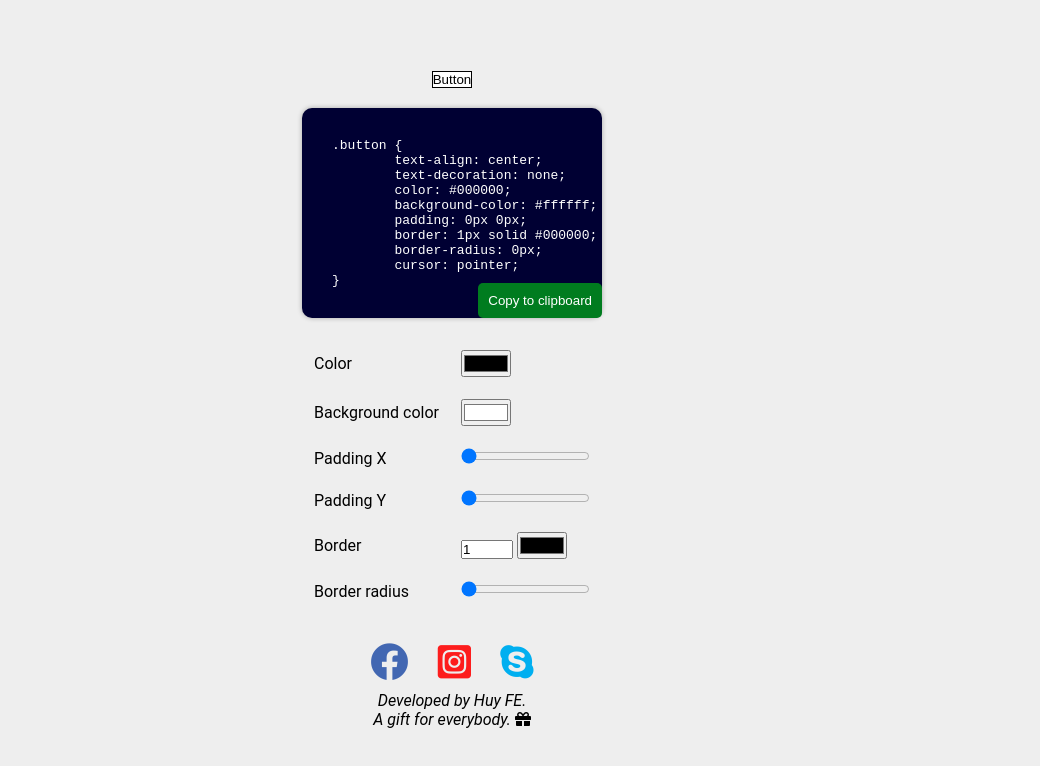
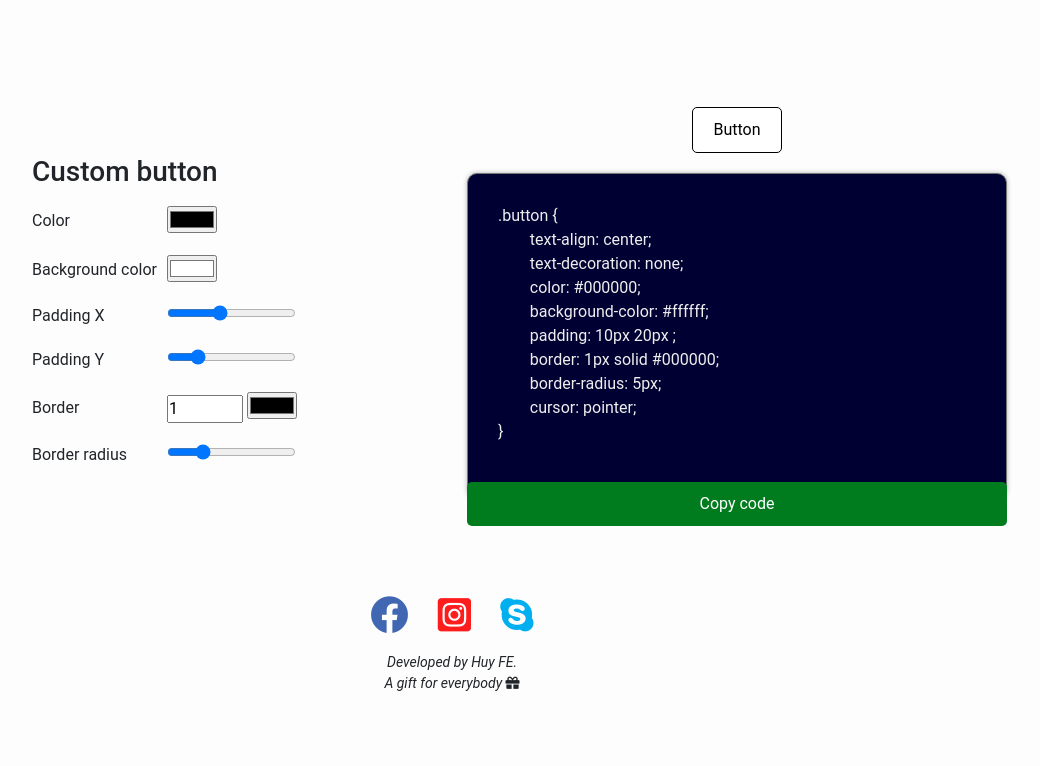
Before and after one commit to huyfe/custom-button, a plain HTML site: page index.html in a window 1280 px wide. Shown: the whole page, without its empty margins (188-1228 px from the left). Drawn offline with nearby package versions, Linux system fonts and the light colour scheme.

```diff
--- a/app.js
+++ b/app.js
@@ -22,7 +22,7 @@
         },
         {
             styleCss: "padding",
-            value: `${paddingX.value}px ${paddingY.value}px`
+            value: `${paddingY.value}px ${paddingX.value}px `
         },
         {
             styleCss: "border",
@@ -69,7 +69,7 @@
                 },
                 {
                     styleCss: "padding",
-                    value: `${paddingX.value}px ${paddingY.value}px`
+                    value: `${paddingY.value}px ${paddingX.value}px `
                 },
                 {
                     styleCss: "border",
@@ -94,7 +94,22 @@
         })
     }
     // Event click to copy code
-    document.querySelector("#copy").addEventListener("click", function () {
-        window.prompt("Copy to clipboard: Ctrl+C, Enter", outputCode.innerHTML);
-    })
+    // document.querySelector("#copy").addEventListener("click", function () {
+    //     window.prompt("Copy to clipboard: Ctrl+C, Enter", outputCode.innerHTML);
+    // })
 })();
+
+function myFunction() {
+    var copyText = document.getElementById("outputCode");
+    copyText.select();
+    copyText.setSelectionRange(0, 99999);
+    document.execCommand("copy");
+
+    var tooltip = document.getElementById("myTooltip");
+    tooltip.innerHTML = "Copied";
+}
+
+function outFunc() {
+    var tooltip = document.getElementById("myTooltip");
+    tooltip.innerHTML = "Copy to clipboard";
+}
--- a/index.html
+++ b/index.html
@@ -6,7 +6,9 @@
     <meta http-equiv="X-UA-Compatible" content="IE=edge">
     <meta name="viewport" content="width=device-width, initial-scale=1.0">
     <title>Custom Btn</title>
-
+    <!-- Link Bootstrap CSS-->
+    <link rel="stylesheet" href="https://stackpath.bootstrapcdn.com/bootstrap/4.3.1/css/bootstrap.min.css"
+        integrity="sha384-ggOyR0iXCbMQv3Xipma34MD+dH/1fQ784/j6cY/iJTQUOhcWr7x9JvoRxT2MZw1T" crossorigin="anonymous">
     <!-- Link My CSS -->
     <link rel="stylesheet" href="style.css">
 
@@ -19,14 +21,11 @@
 
 <body>
 
-    <button class="button" id="button">Button</button>
-
-    <div class="wrapCode">
-        <pre id="outputCode"></pre>
-
-        <button id="copy">Copy to clipboard</button>
-    </div>
-
+    <div class="container ">
+        <div class="row justify-content-center ">
+            <div class="col-lg-6 align-self-center">
+                <div class=" control w-75 ml-auto">
+                    <h3>Custom button</h3>
                     <table>
                         <tr>
                             <td>Color</td>
@@ -38,11 +37,11 @@
                         </tr>
                         <tr>
                             <td>Padding X</td>
-            <td><input id="paddingX" name="paddingX" value="0" type="range" min="0" max="50"></td>
+                            <td><input id="paddingX" name="paddingX" value="20" type="range" min="0" max="50"></td>
                         </tr>
                         <tr>
                             <td>Padding Y</td>
-            <td><input id="paddingY" name="paddingY" value="0" type="range" min="0" max="50"></td>
+                            <td><input id="paddingY" name="paddingY" value="10" type="range" min="0" max="50"></td>
                         </tr>
                         <tr>
                             <td>Border</td>
@@ -53,9 +52,31 @@
                         </tr>
                         <tr>
                             <td>Border radius</td>
-            <td><input id="borderRadius" name="borderRadius" value="0" type="range" type="range" min="0" max="50"></td>
+                            <td><input id="borderRadius" name="borderRadius" value="5" type="range" type="range" min="0"
+                                    max="20">
+                            </td>
                         </tr>
                     </table>
+                </div>
+            </div>
+            <div class="col-lg-6 ">
+                <div class="result text-center">
+                    <button class="button" id="button">Button</button>
+                    <div class="wrapCode">
+                        <textarea rows="11" cols="50" id="outputCode"></textarea>
+
+                        <div class="tooltipp">
+                            <button id="copy" onclick="myFunction()" onmouseout="outFunc()">
+                                <span class="tooltiptext" id="myTooltip">Copy to clipboard</span>
+                                Copy code
+                            </button>
+                        </div>
+                        <!-- <button type="text" id="copy" /> Copy to clipboard </button> -->
+                    </div>
+                </div>
+            </div>
+        </div>
+    </div>
 
     <footer class="footer">
         <ul>
@@ -72,7 +93,7 @@
                         style="color: #00AFF0;" class="fab fa-skype"></i></a>
             </li>
         </ul>
-        <span>Developed by Huy FE. <br>A gift for everybody. <i class="fas fa-gift"></i></span>
+        <span>Developed by Huy FE. <br>A gift for everybody <i class="fas fa-gift"></i></span>
     </footer>
     <!-- Link Javascript -->
     <script src="app.js"></script>
--- a/style.css
+++ b/style.css
@@ -12,16 +12,16 @@
     justify-content: center;
     align-items: center;
 
-    background-color: #eee;
+    background-color: rgb(253, 253, 253);
 }
 .footer {
     width: 15%;
-    margin-top: 20px;
+    margin-top: 60px;
     text-align: center;
 }
 .footer span {
     font-style: italic;
-    font-size: 16px;
+    font-size: 14px;
     margin-top: 10px;
     display: block;
 }
@@ -31,25 +31,27 @@
     display: flex;
     justify-content: space-around;
 }
+
 .footer ul li a i {
     font-size: 38px;
 }
 
-.wrapCode {
+.result {
+    position: relative;
+}
+textarea {
+    width: 100%;
     margin-bottom: 20px;
-    width: 300px;
     min-height: 200px;
     background-color: rgb(0, 0, 51);
-
+    text-align: left;
     border-radius: 10px;
     padding: 30px;
 
     position: relative;
 
     box-shadow: 0 0 5px rgba(0, 0, 0, 0.3);
-}
-.wrapCode pre {
-    color: #fff;
+    color: #eee;
 }
 
 .button {
@@ -61,11 +63,13 @@
 
 table tr td {
     padding: 10px;
+    padding-left: 0;
 }
 
 #copy {
+    width: 100%;
     position: absolute;
-    right: 0;
+    left: 0;
     bottom: 0;
 
     padding: 10px 10px;
@@ -90,3 +94,36 @@
         font-size: 14px;
     }
 }
+
+.tooltipp .tooltiptext {
+    visibility: hidden;
+    width: 140px;
+    background-color: #555;
+    color: #fff;
+    text-align: center;
+    border-radius: 6px;
+    padding: 5px;
+    position: absolute;
+    z-index: 1;
+    bottom: 150%;
+    left: 50%;
+    margin-left: -75px;
+    opacity: 1;
+    transition: opacity 0.3s;
+}
+
+.tooltipp .tooltiptext::after {
+    content: "";
+    position: absolute;
+    top: 100%;
+    left: 50%;
+    margin-left: -5px;
+    border-width: 5px;
+    border-style: solid;
+    border-color: #555 transparent transparent transparent;
+}
+
+.tooltipp:hover .tooltiptext {
+    visibility: visible;
+    opacity: 1;
+}
```
Lines whose indentation alone changed are shown as unchanged.
